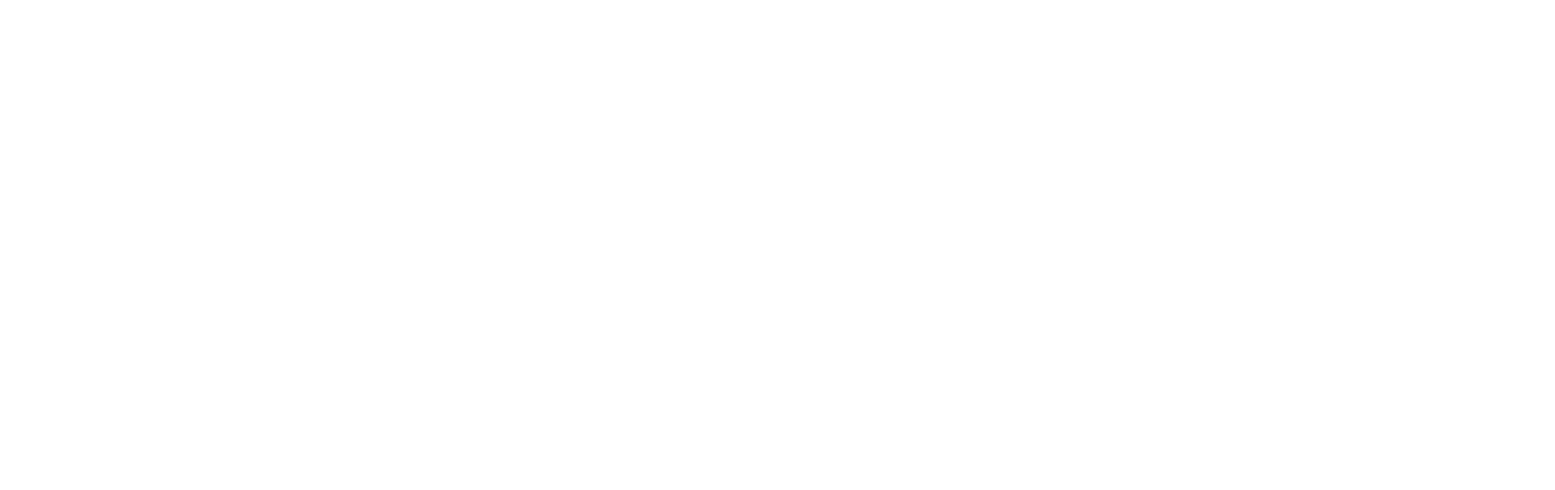
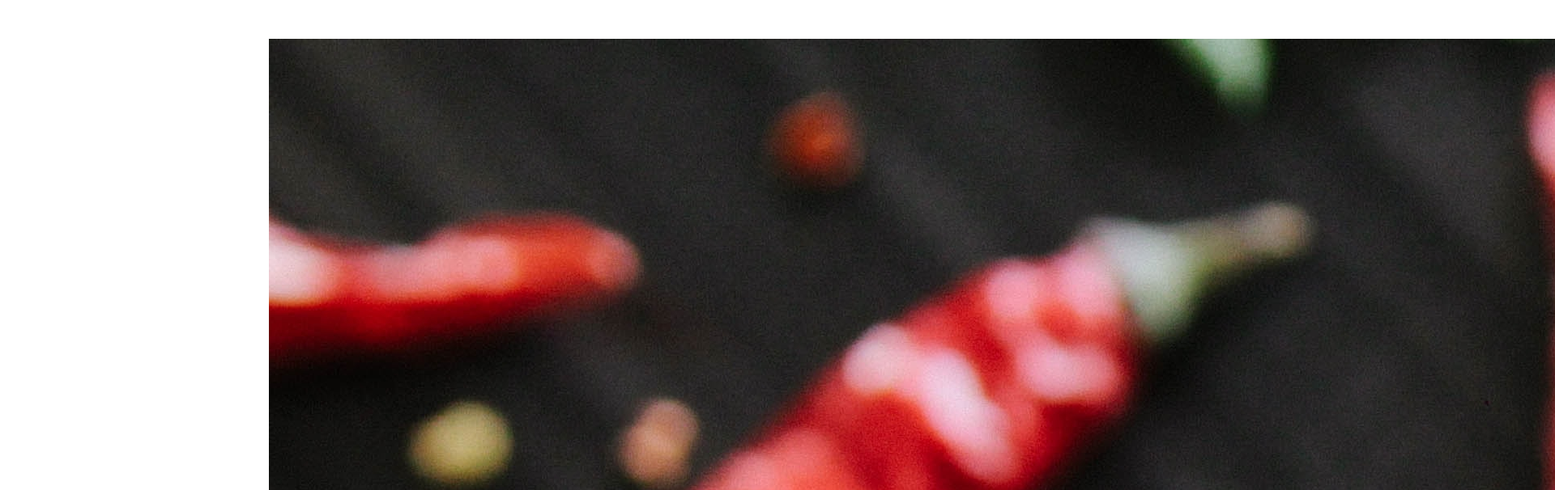
Before and after one commit to charles-okunzo/recipe-hub, an Angular app in the folder Frontend/recipe-hub/: page / in a window 1280 px wide. Shown: the top 606 px of the page at 81% size, 1920 px wide, since content can reach past the window. Built offline with nearby package versions, Linux system fonts and the light colour scheme.

Commit message:
test:image displays

```diff
--- a/Frontend/recipe-hub/src/app/recipe-detail/recipe-detail.component.html
+++ b/Frontend/recipe-hub/src/app/recipe-detail/recipe-detail.component.html
@@ -6,7 +6,7 @@
                 <div class="row">
                     <div class="col-md-6">
                         <div class="col-md-3">
-                            <img src="" alt="">
+                            <img src="../assets/food3.jpg" alt="">
                         </div>
                         <div class="col-md-9">
 
```
